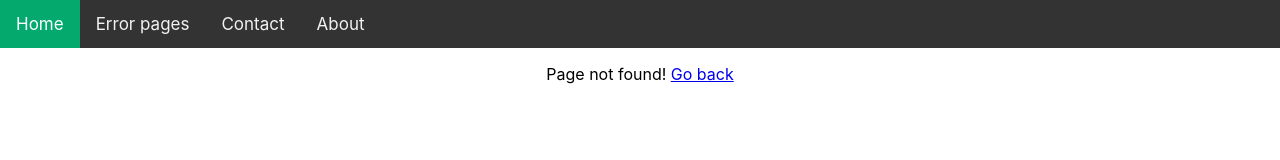
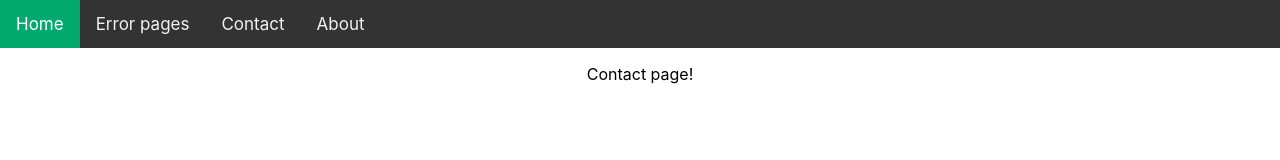
Before and after one commit to eklownr/pysite.web, a React (Create React App) app: page /contact in a window 1280 px wide. Before the commit this address had no page. Shown: the top 160 px of the page. Built offline with nearby package versions, Linux system fonts and the light colour scheme.

Commit message:
add contact

```diff
--- a/src/App.js
+++ b/src/App.js
@@ -3,6 +3,7 @@ import { BrowserRouter, Routes, Route } from 'react-router-dom';
 import Home from './pages/home';
 import About from './pages/about';
 import NotFound from './pages/error/notFound';
+import Contact from './pages/contact';
 import TopNav from './components/header/topNav';
 
 function App() {
@@ -13,6 +14,7 @@ function App() {
         <Routes>
           <Route path='/' element={<Home/>}></Route>
           <Route path='/home' element={<Home/>}></Route>
+          <Route path='/contact' element={<Contact/>}></Route>
           <Route path='/about' element={<About/>}></Route>
           <Route path='*' element={<NotFound/>}></Route>
         </Routes>
--- a/src/components/header/topNav.js
+++ b/src/components/header/topNav.js
@@ -7,7 +7,7 @@ const TopNav = () => {
         <div class="topnav">
           <a class="active" href="/home">Home</a>
           <a href="error">Error pages</a>
-          <a href="#contact">Contact</a>
+          <a href="contact">Contact</a>
           <a href="/about">About</a>
         </div>
     )
--- /dev/null
+++ b/src/pages/contact/index.js
@@ -0,0 +1,10 @@
+
+const Contact = () => {
+    // javascrift
+    return (
+        // html kod
+        <p>Contact page!</p>
+    )
+};
+
+export default Contact;
```
